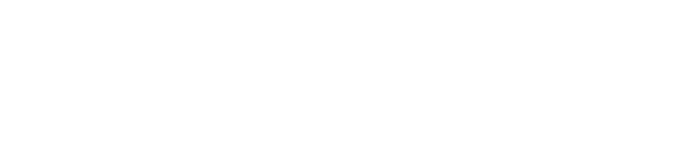
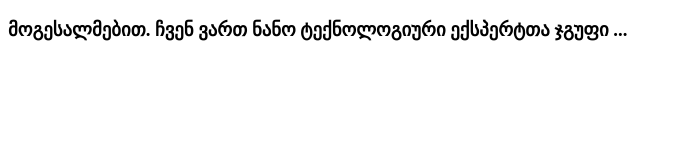
Before and after one commit to AlexViking/NeoMid, a plain HTML site: page index.html in a window 1280 px wide. Shown: the whole page, without its empty margins (0-682 px from the left). Drawn offline with Linux system fonts and the light colour scheme.

Commit message:
Update index.html

```diff
--- a/index.html
+++ b/index.html
@@ -3,5 +3,6 @@
 <html>
 <!--   hi -->
 <!--   hillo -->
+<h3> მოგესალმებით. ჩვენ ვართ ნანო ტექნოლოგიური ექსპერტთა ჯგუფი ... </h3>
 
 </html>
```
